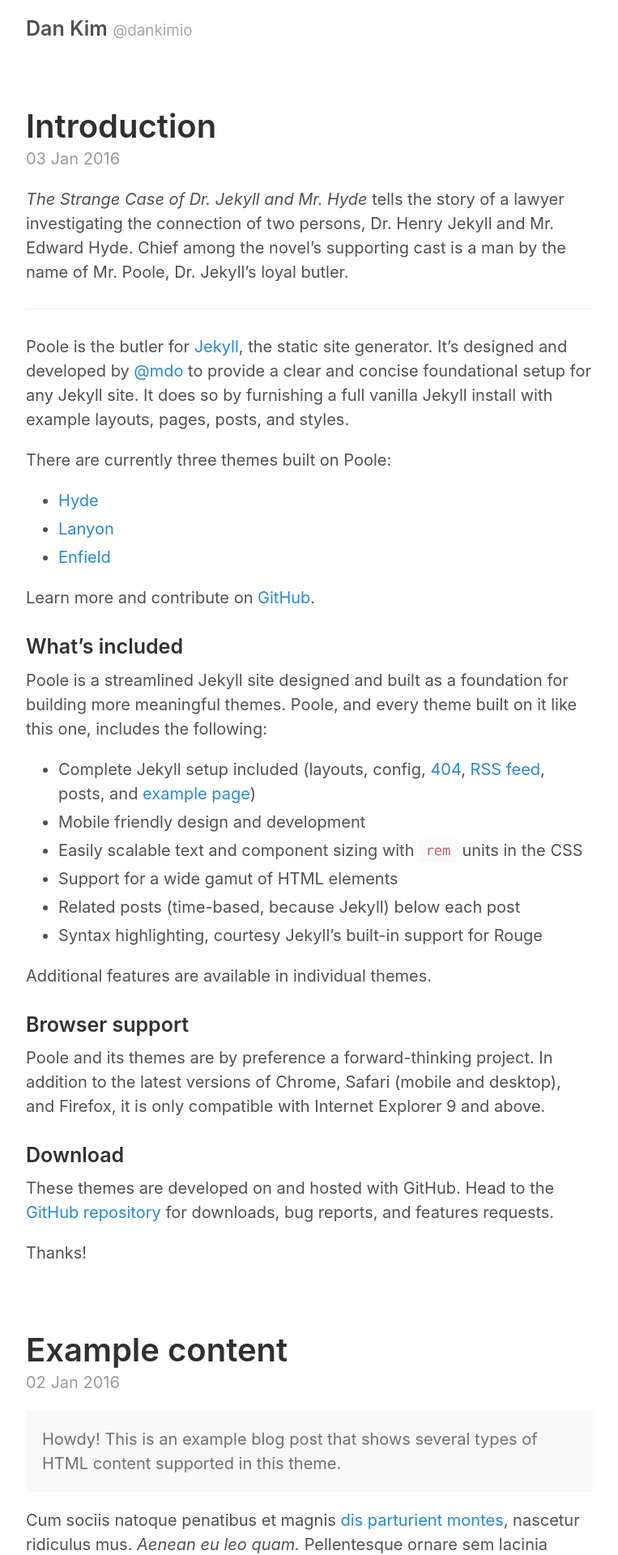
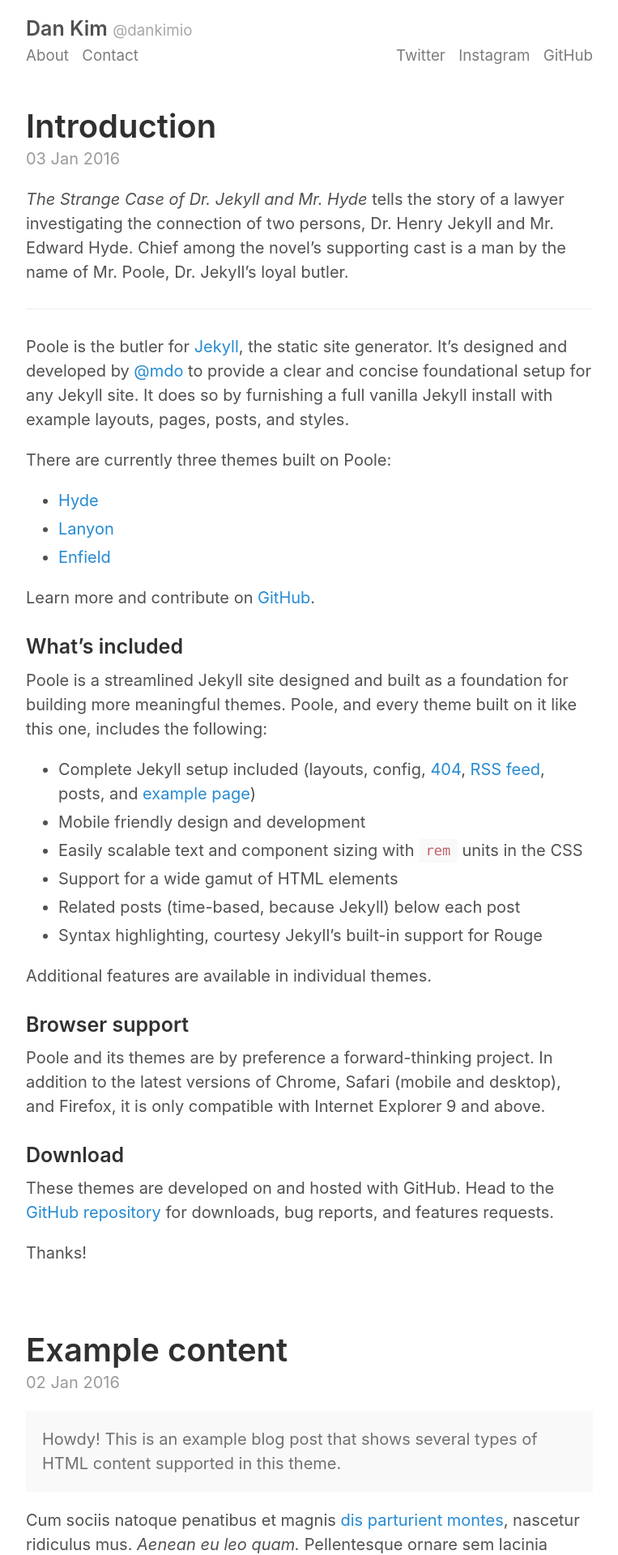
Before and after one commit to dankimio/dankimio.github.io, a Jekyll site: the page built from index.html, in a window 1280 px wide. Shown: the top 1920 px of the page at 81% size, without its empty margins (258-1021 px from the left). Built offline with Jekyll 4.4.1, drawn with Linux system fonts in a browser that asks for light colours; the list of posts is cut into pages by our own code.

Commit message:
Add social links

```diff
--- a/_config.yml
+++ b/_config.yml
@@ -20,6 +20,9 @@
   name: Dan Kim
   url: https://twitter.com/dankimio
   email: itsdanya@gmail.com
+  twitter: dankimio
+  instagram: dankimio
+  github: dankimio
 
 # Custom vars
 version: 2.0.0
--- a/_layouts/default.html
+++ b/_layouts/default.html
@@ -10,6 +10,18 @@
         <h3 class="masthead-title">
           <a href="{{ site.baseurl }}/" title="Home">{{ site.title }}</a>
           <small>{{ site.tagline }}</small>
+
+          <div class="menu">
+            <div class="menu-content">
+              <a class="element" href="/">About</a>
+              <a class="element" href="/">Contact</a>
+            </div>
+            <div class="social-links">
+              <a href="https://twitter.com/{{ site.author.twitter }}" target="_blank">Twitter</a>
+              <a href="https://www.instagram.com/{{ site.author.instagram }}" target="_blank">Instagram</a>
+              <a href="https://github.com/{{ site.author.github }}" target="_blank">GitHub</a>
+            </div>
+          </div>
         </h3>
       </header>
 
--- a/_sass/_masthead.scss
+++ b/_sass/_masthead.scss
@@ -23,3 +23,27 @@
     opacity: .5;
   }
 }
+
+.menu {
+  a {
+    font-size: 75%;
+    font-weight: 400;
+    opacity: .75;
+    margin-right: .5rem;
+  }
+}
+
+@media (min-width: 30em) {
+  .menu-content {
+    float: left;
+  }
+
+  .social-links {
+    float: right;
+
+    a {
+      margin-left: .5rem;
+      margin-right: 0;
+    }
+  }
+}
```
